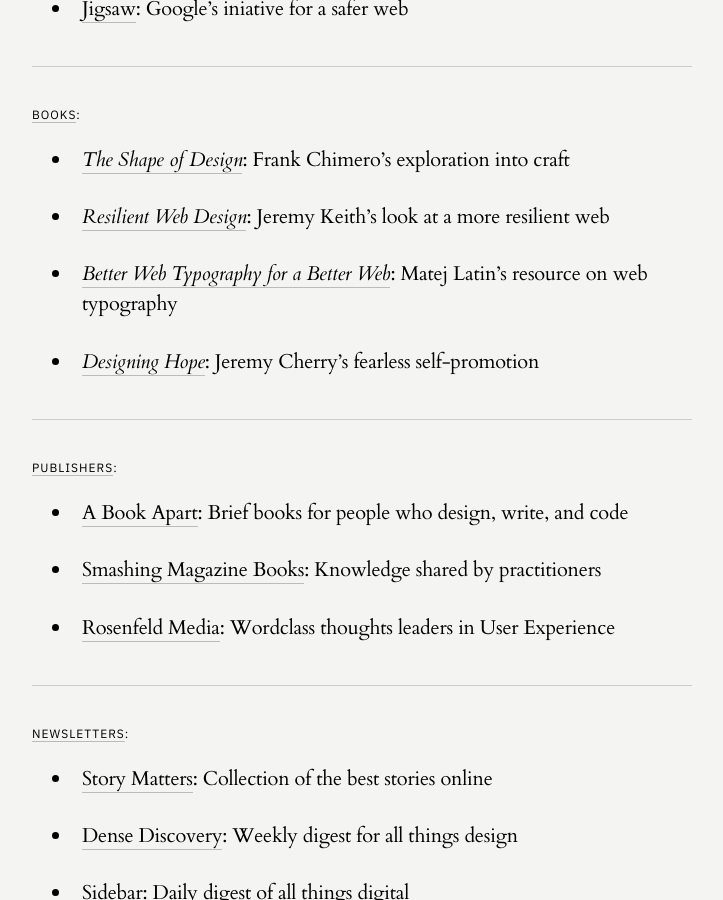
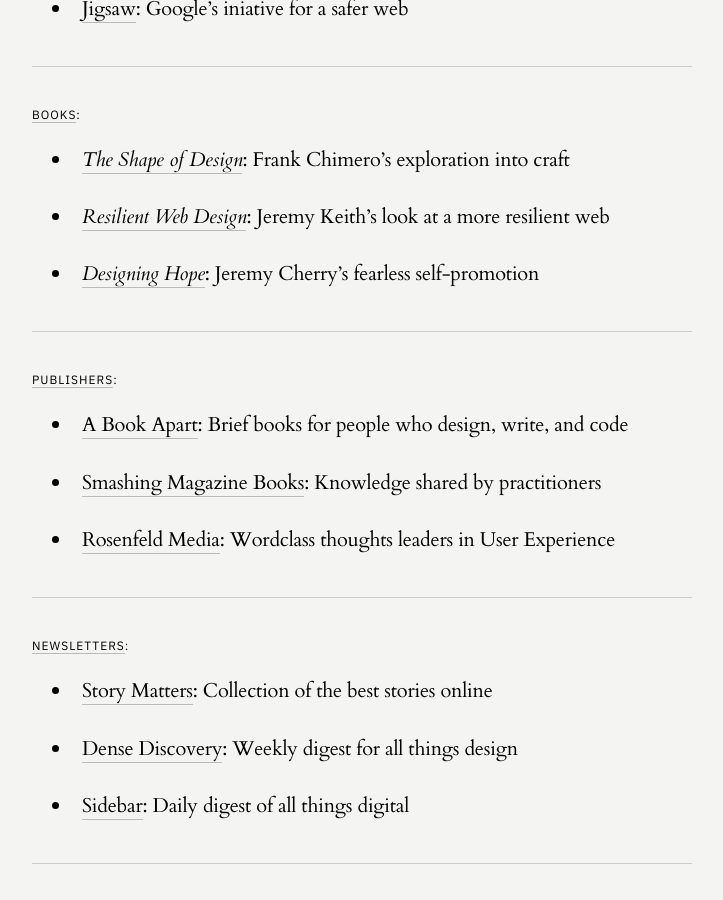
Before and after one commit to jeremydcherry/jeremydcherry.github.io, a Jekyll site: the page built from content/resources.md, in a window 1280 px wide and 900 px high, scrolled down 1451 px. Shown: the whole window, without its empty margins (428-1151 px from the left). Built offline with Jekyll 4.4.1, drawn with Linux system fonts in a browser that asks for light colours; some of the changed text lies outside the part shown.

Commit message:
Updated resources

```diff
--- a/content/resources.md
+++ b/content/resources.md
@@ -63,8 +63,6 @@
 
 - [_Resilient Web Design_](https://resilientwebdesign.com/): Jeremy Keith's look at a more resilient web
 
-- [_Better Web Typography for a Better Web_](https://betterwebtype.com/web-typography-book/): Matej Latin's resource on web typography
-
 - [_Designing Hope_](https://www.hopeful.design/): Jeremy Cherry's fearless self-promotion
 
 ---
```
Also changed, not shown: other parts of content/resources.md (+2 -0 lines).
